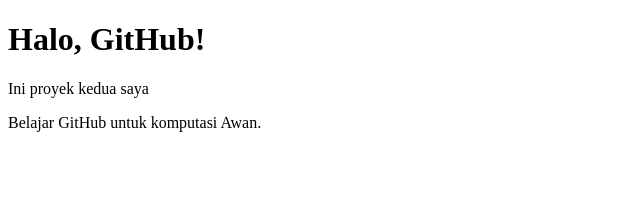
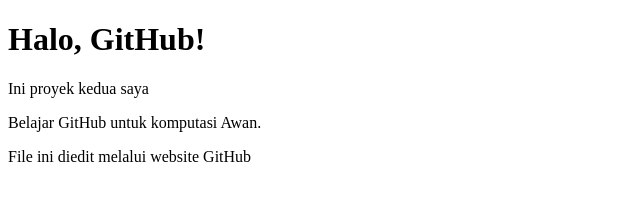
Before and after one commit to muliadiyadi042-sys/Proyek-Kedua, a plain HTML site: page index.html in a window 1280 px wide. Shown: the whole page, without its empty margins (0-640 px from the left). Drawn offline with Linux system fonts and the light colour scheme.

Commit message:
Memperbarui isi file HTML

```diff
--- a/index.html
+++ b/index.html
@@ -8,5 +8,6 @@
     <h1>Halo, GitHub!</h1>
     <p>Ini proyek kedua saya</p>
     <p>Belajar GitHub untuk komputasi Awan.</p>
+    <p>File ini diedit melalui website GitHub</p>
   </body>
 </html>
```
